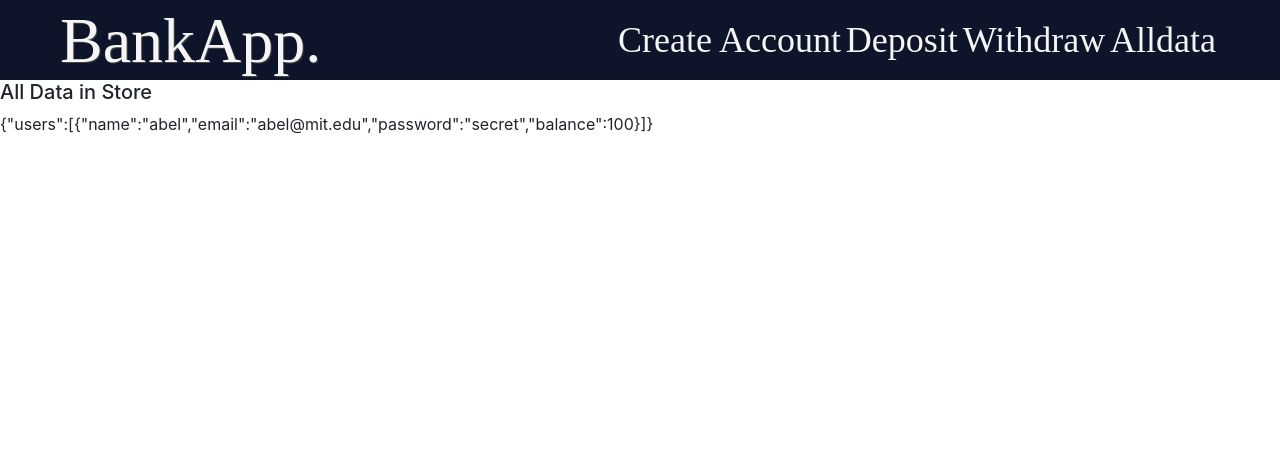
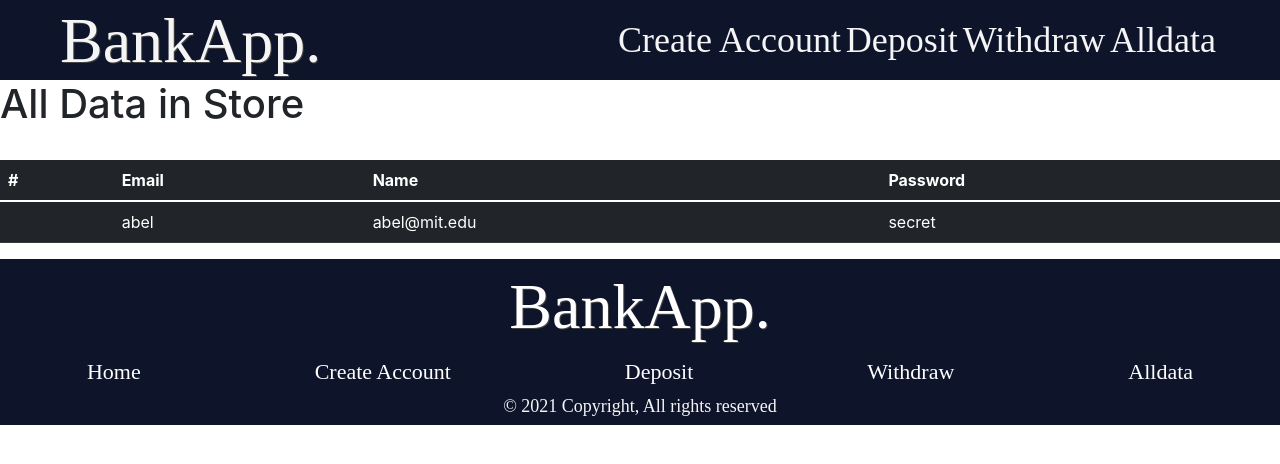
Before and after one commit to melanierolo/banking-app, a React (Create React App) app: page /#/alldata in a window 1280 px wide. Shown: the top 464 px of the page. Built offline with nearby package versions, Linux system fonts and the light colour scheme; a web font is replaced by a local one.

Commit message:
added a table on my page AllData

```diff
--- a/src/App.js
+++ b/src/App.js
@@ -7,7 +7,7 @@ import Deposit from "./views/Deposit";
 import Withdraw from "./views/Withdraw";
 import AllData from "./views/AllData";
 import Navbar from "./components/Navbar";
-
+import Footer from "./components/Footer";
 function App() {
   return (
     <>
@@ -33,6 +33,7 @@ function App() {
             <Route path="/alldata" element={<AllData />} />;
           </Routes>
         </UserContext.Provider>
+        <Footer />
       </HashRouter>
     </>
   );
--- a/src/views/alldata.jsx
+++ b/src/views/alldata.jsx
@@ -1,15 +1,41 @@
 import "../App.css";
-import { useContext } from "react";
+import { useContext, useState } from "react";
 import { UserContext } from "../context/context";
+import Table from "react-bootstrap/Table";
 
 function AllData() {
   const ctx = useContext(UserContext);
+
+  const [users, setUsers] = useState(ctx.users);
+  console.log(users);
+
   return (
-    <>
-      <h5>All Data in Store</h5>
-      {JSON.stringify(ctx)}
+    <div className="Alldata__content">
+      <h1>All Data in Store</h1>
       <br />
-    </>
+      <div>
+        <Table responsive="sm" variant="dark">
+          <thead>
+            <tr>
+              <th>#</th>
+              <th>Email</th>
+              <th>Name</th>
+              <th>Password</th>
+            </tr>
+          </thead>
+          <tbody>
+            {users.map((todo, i) => (
+              <tr key={i}>
+                <td></td>
+                <td>{users[i].name}</td>
+                <td>{users[i].email}</td>
+                <td>{users[i].password}</td>
+              </tr>
+            ))}
+          </tbody>
+        </Table>
+      </div>
+    </div>
   );
 }
 
```
